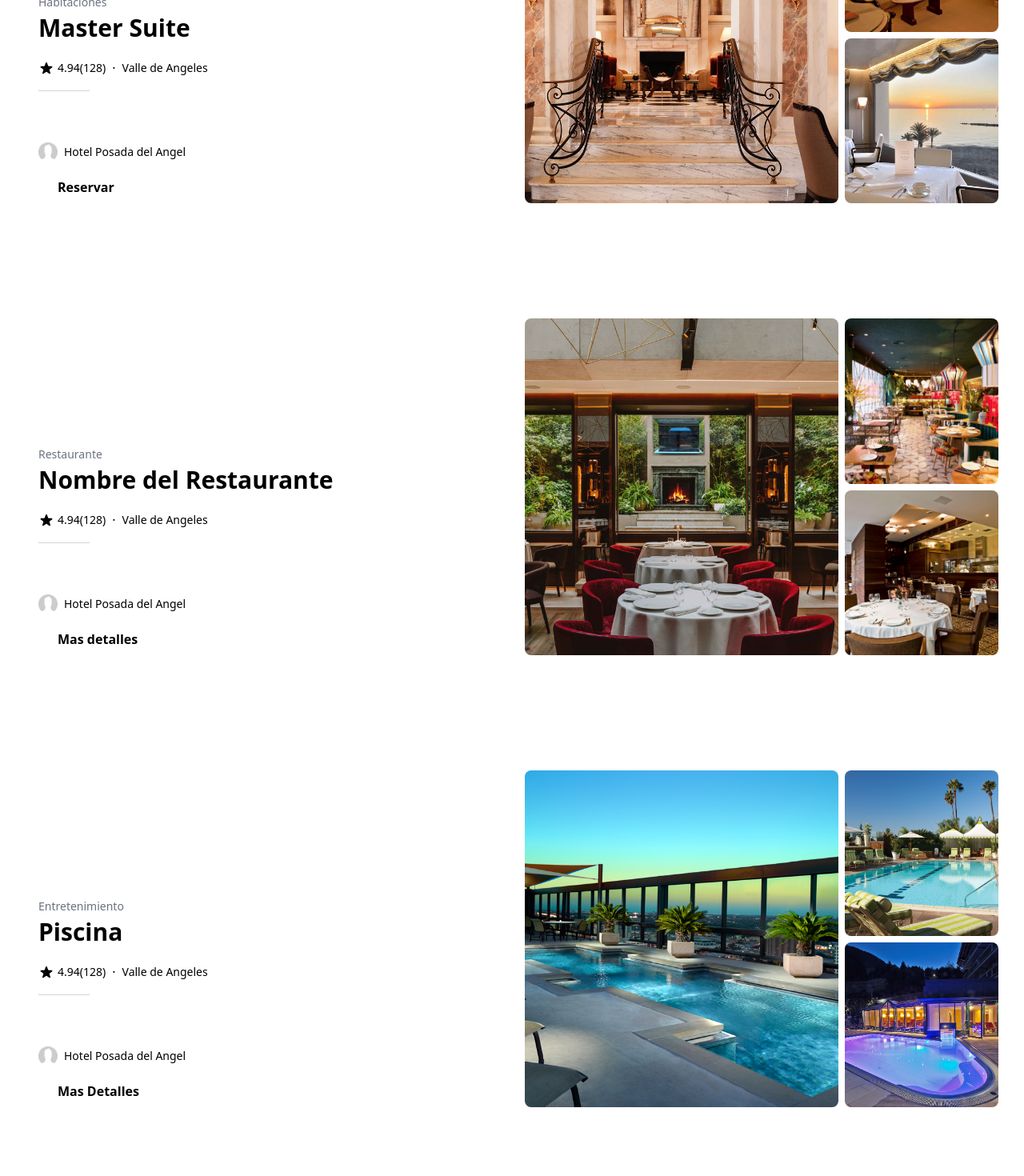
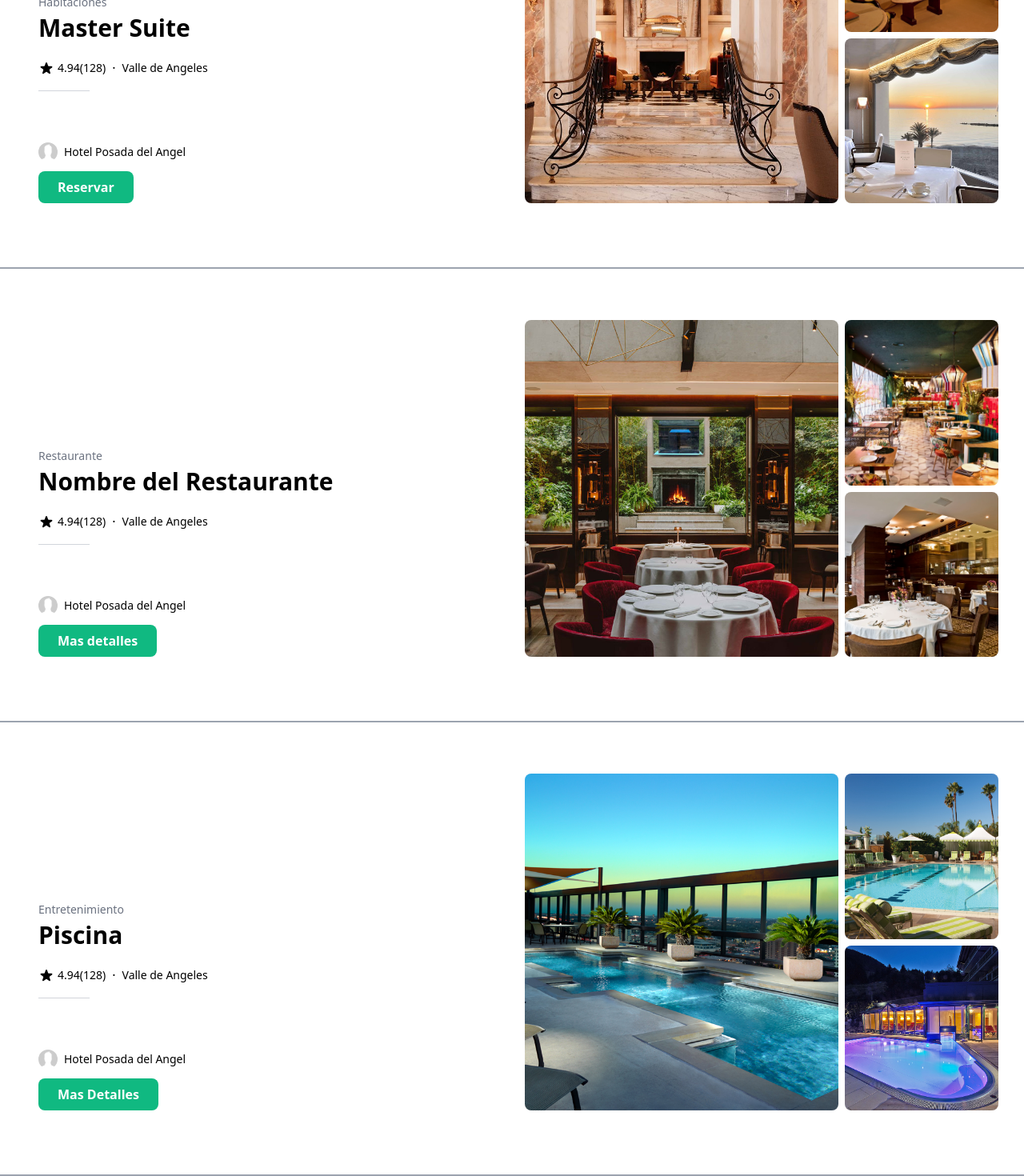
Before and after one commit to cnuila/Aplicacion-Hotel, a React (Create React App) app: page / in a window 1280 px wide. Shown: the part 231-1701 px from the top of the page at 80% size. Before the commit the page ends 1679 px from the top, so only its background shows below. Built offline with nearby package versions, Linux system fonts and the light colour scheme.

Commit message:
Arreglando detalles

```diff
--- a/src/Components/Servicios.js
+++ b/src/Components/Servicios.js
@@ -14,7 +14,7 @@ class Servicios extends Component{
 
     render(){
         return (
-            <div class="space-y-4">
+            <div class="space-y-4 divide-y-2 divide-gray-400">
                 <div class="grid grid-cols-1 sm:grid-cols-2 sm:px-8 sm:py-12 sm:gap-x-8 md:py-16">
                     <div class="relative z-10 col-start-1 row-start-1 px-4 pt-40 pb-3 bg-gradient-to-t from-black sm:bg-none">
                         <p class="text-sm font-medium text-white sm:mb-1 sm:text-gray-500">Habitaciones</p>
@@ -44,7 +44,7 @@ class Servicios extends Component{
                         Hotel Posada del Angel
                         </p>
 
-                        <button type="button" class="bg-violet-100 text-violet-700 text-base font-semibold px-6 py-2 rounded-lg">Reservar</button>
+                        <button type="button" class="bg-green-500 hover:bg-green-700 text-white text-base font-semibold px-6 py-2 rounded-lg">Reservar</button>
                     </div>
 
                     <div class="col-start-1 row-start-1 flex sm:col-start-2 sm:row-span-3">
@@ -94,7 +94,7 @@ class Servicios extends Component{
                         Hotel Posada del Angel
                         </p>
 
-                        <button type="button" class="bg-violet-100 text-violet-700 text-base font-semibold px-6 py-2 rounded-lg">Mas detalles</button>
+                        <button type="button" class="bg-green-500 hover:bg-green-700 text-white text-base font-semibold px-6 py-2 rounded-lg">Mas detalles</button>
                     </div>
 
                     <div class="col-start-1 row-start-1 flex sm:col-start-2 sm:row-span-3">
@@ -143,7 +143,7 @@ class Servicios extends Component{
                         Hotel Posada del Angel
                         </p>
 
-                        <button type="button" class="bg-violet-100 text-violet-700 text-base font-semibold px-6 py-2 rounded-lg">Mas Detalles</button>
+                        <button type="button" class="bg-green-500 hover:bg-green-700 text-white text-base font-semibold px-6 py-2 rounded-lg">Mas Detalles</button>
                     </div>
 
                     <div class="col-start-1 row-start-1 flex sm:col-start-2 sm:row-span-3">
@@ -162,7 +162,7 @@ class Servicios extends Component{
                         </div>
                     </div>
                 </div>
-
+                <div class="space-y-4 "/>
             </div>
         );
     }
```
Also changed, not shown: 1 other file (tests, documents, lock files or other folders).
